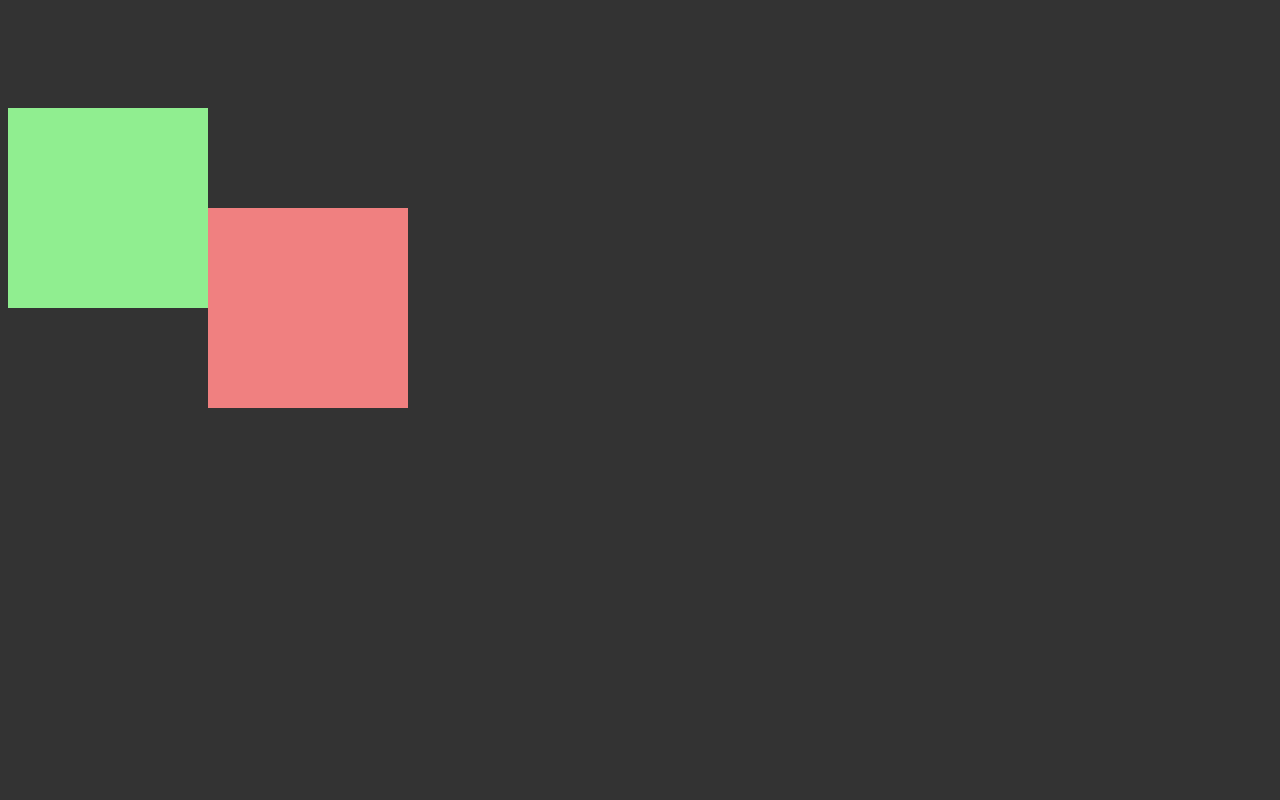
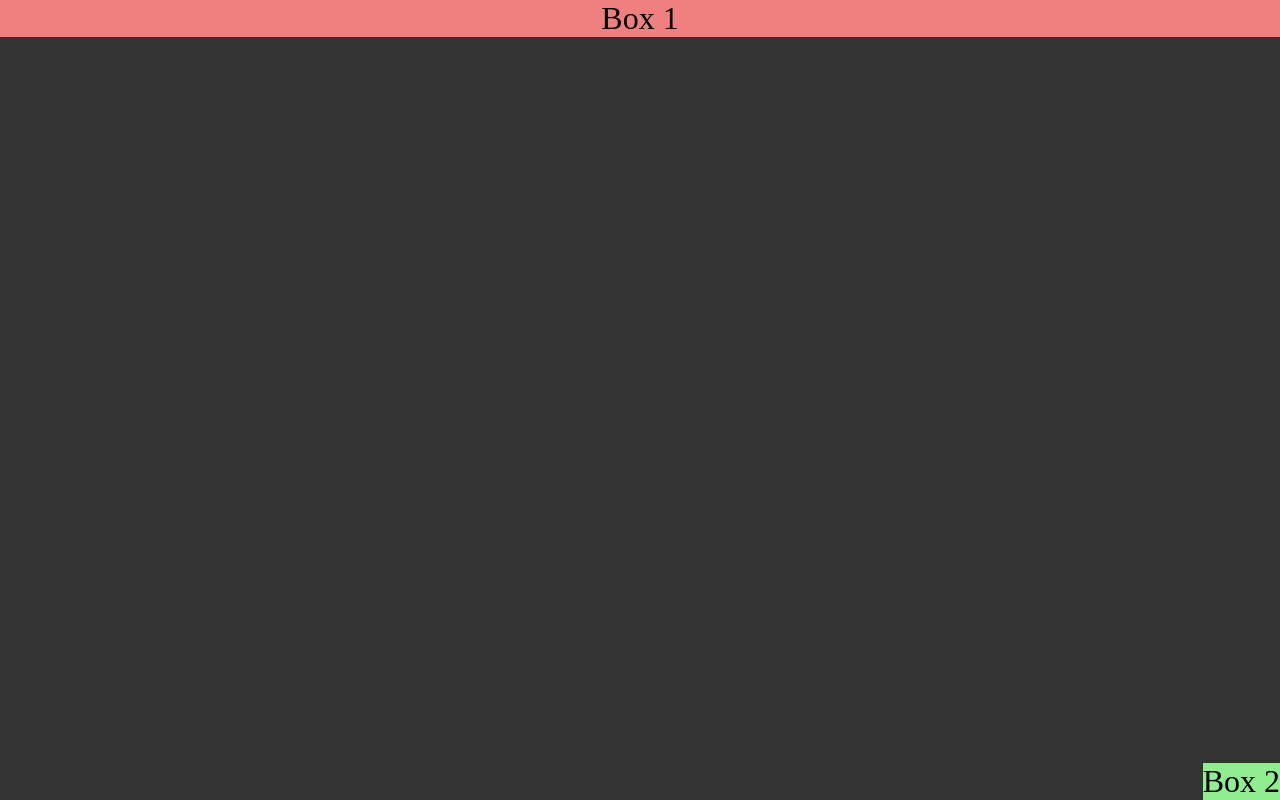
Before and after one commit to ibernal-git/curso-css, a website built with Vite: page index.html in a window 1280 px wide. Built offline with nearby package versions, Linux system fonts and the light colour scheme.

Commit message:
Lesson 13 - Absolute with no positioned parents

```diff
--- a/index.html
+++ b/index.html
@@ -8,7 +8,7 @@
     <link rel="stylesheet" href="style.css" />
   </head>
   <body>
-    <div class="box box-1"></div>
-    <div class="box box-2"></div>
+    <div class="box box-1">Box 1</div>
+    <div class="box box-2">Box 2</div>
   </body>
 </html>
--- a/style.css
+++ b/style.css
@@ -4,32 +4,31 @@
 
 body {
   background-color: #333;
-  color: #fff;
+  color: black;
+  margin: 0;
 }
 
 .box {
-  width: 200px;
-  height: 200px;
+  text-align: center;
+  font-size: xx-large;
 }
 
 .box-1 {
   background-color: lightcoral;
-  /*
-
-  Movemos la caja 200px desde arriba y la izquierda
-
-  Este movimiento se realiza desde la posición
-  de referencia que tenía en el html y no desplaza
-  el resto de elementos
-
-  */
-  position: relative;
-  top: 200px;
-  left: 200px;
 }
 
 .box-2 {
   background-color: lightgreen;
-  position: relative;
-  top: -100px;
+
+  /*
+
+  Con absolute el elemento pierde sus medidas y como
+  en este ejemplo no tiene ningún padre posicionado
+  se posiciona en función del html.
+
+  */
+
+  position: absolute;
+  bottom: 0;
+  right: 0;
 }
```
